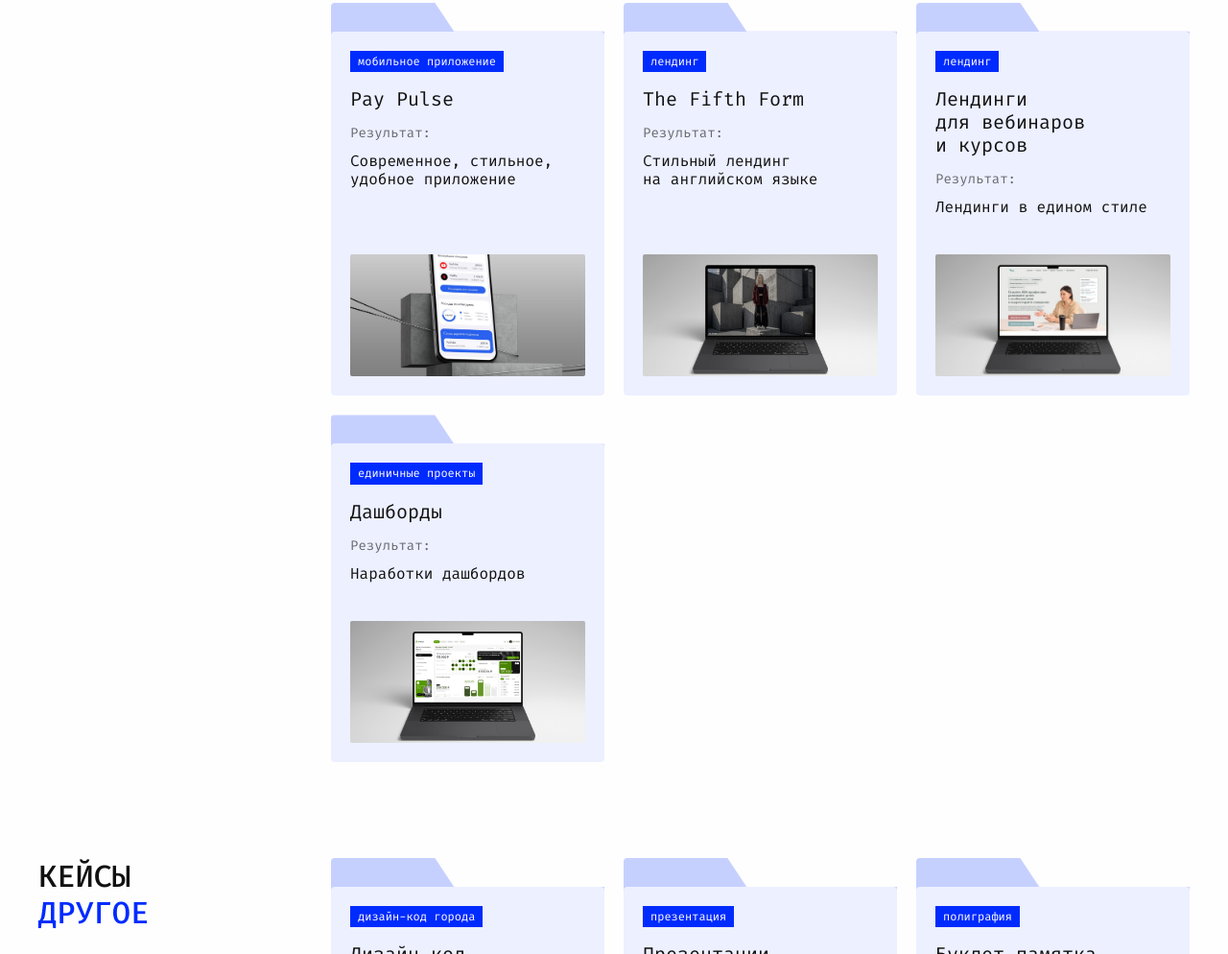
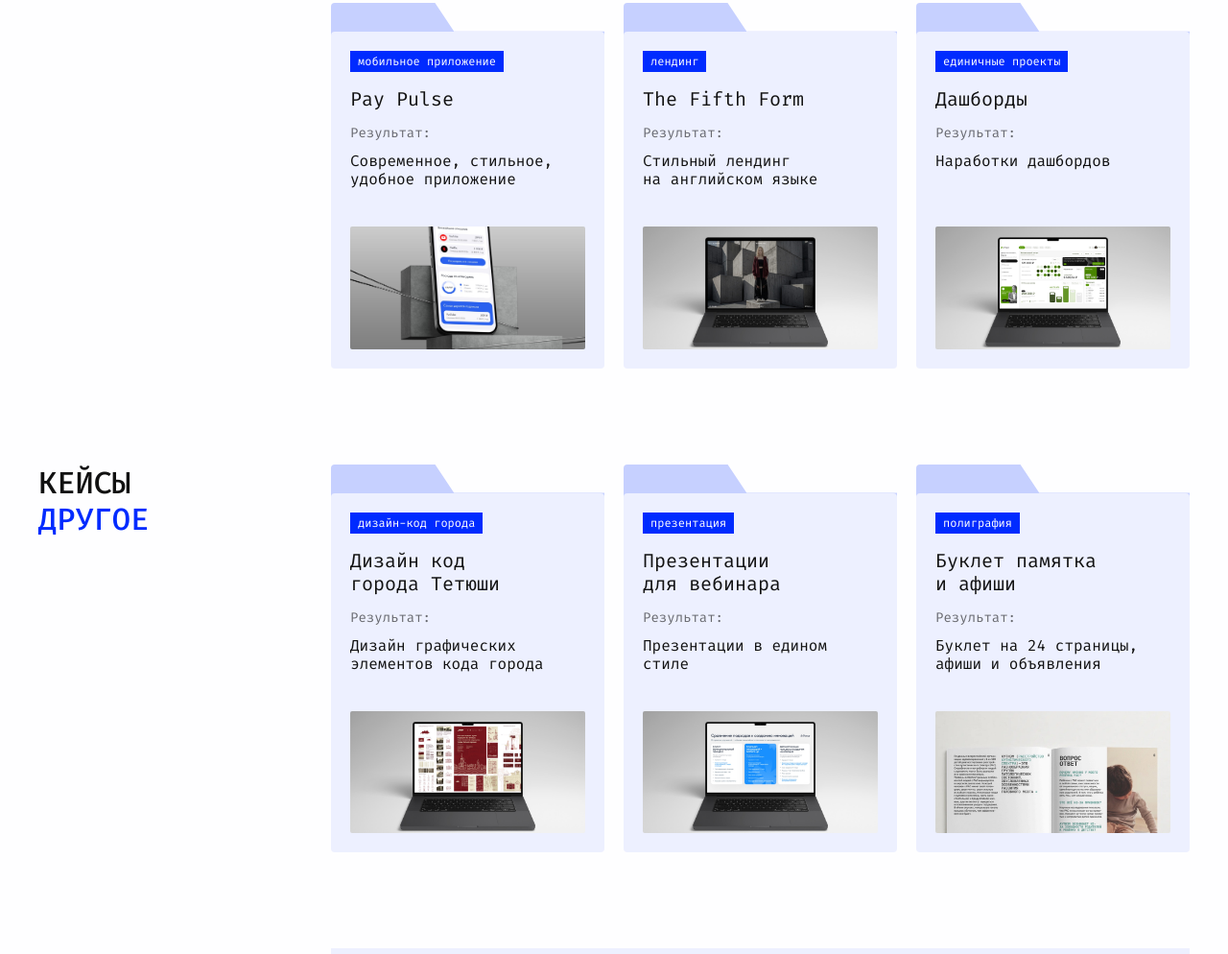
Before and after one commit to tagir20040302-dotcom/dimaer, a plain HTML site: page index.html in a window 1280 px wide. Shown: the part 1849-2843 px from the top of the page at 96% size. Drawn offline with Linux system fonts and the light colour scheme.

Commit message:
Remove webinar landing case

```diff
--- a/index.html
+++ b/index.html
@@ -279,26 +279,6 @@
 
           <a
             class="case-card"
-            href="https://www.figma.com/design/OR8CTrqawKj1tq0QQwKkXG/%D0%9F%D0%BE%D1%80%D1%82%D1%84%D0%BE%D0%BB%D0%B8%D0%BE-%D0%A2%D0%B0%D0%B3%D0%B8%D1%80%D0%BE%D0%B2%D0%B0-%D0%90%D0%BB%D1%81%D1%83?node-id=1-20079&t=mwfwHpY0ViDXTZ4o-1"
-            target="_blank"
-            rel="noopener noreferrer"
-            aria-label="Открыть кейс Лендинги для вебинаров и курсов"
-          >
-            <div class="case-body">
-              <div class="case-copy">
-                <span class="tag">лендинг</span>
-                <h3>Лендинги для&nbsp;вебинаров и&nbsp;курсов</h3>
-                <div>
-                  <p class="caption">Результат:</p>
-                  <p>Лендинги в&nbsp;едином стиле</p>
-                </div>
-              </div>
-              <img class="case-image" src="./assets/landings.jpg" alt="Серия лендингов для вебинаров и курсов" />
-            </div>
-          </a>
-
-          <a
-            class="case-card"
             href="https://www.figma.com/design/OR8CTrqawKj1tq0QQwKkXG/%D0%9F%D0%BE%D1%80%D1%82%D1%84%D0%BE%D0%BB%D0%B8%D0%BE-%D0%A2%D0%B0%D0%B3%D0%B8%D1%80%D0%BE%D0%B2%D0%B0-%D0%90%D0%BB%D1%81%D1%83?node-id=1-21697&t=mwfwHpY0ViDXTZ4o-1"
             target="_blank"
             rel="noopener noreferrer"
```
